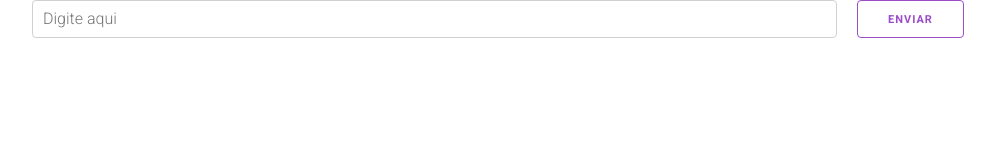
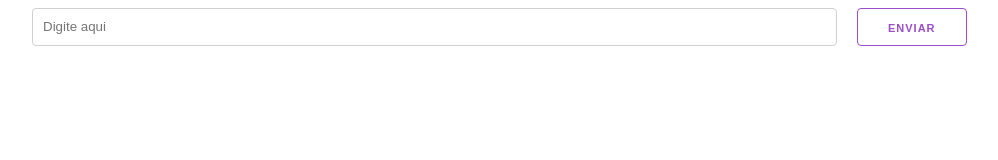
Before and after one commit to rdiego26/dummy-chat-frontend, a website: page index.html in a window 1280 px wide. Shown: the whole page, without its empty margins (68-1066 px from the left). Drawn offline with nearby package versions, Linux system fonts and the light colour scheme; some packages are replaced by stand-ins of ours; a script that the page names is missing.

Commit message:
REMOVE normalize .

```diff
--- a/index.html
+++ b/index.html
@@ -2,11 +2,9 @@
 <html lang="en">
 <head>
     <link rel="stylesheet" href="https://fonts.googleapis.com/css?family=Roboto:300,300italic,700,700italic">
-    <link rel="stylesheet" href="bower_components/normalize.css/normalize.css">
     <link rel="stylesheet" href="bower_components/milligram/dist/milligram.min.css">
     <link rel="stylesheet" href="css/style.css">
-    <script src="bower_components/sweetalert2/dist/sweetalert2.min.js"></script>
-    <link rel="stylesheet" href="bower_components/sweetalert2/dist/sweetalert2.css">
+    <link rel="stylesheet" href="bower_components/sweetalert2/dist/sweetalert2.min.css">
     <meta charset="UTF-8">
     <title>Chat Example</title>
 </head>
@@ -28,6 +26,7 @@
         </div>
     </div>
 
+    <script src="bower_components/sweetalert2/dist/sweetalert2.all.min.js"></script>
     <script src="chatApp.js"></script>
 
 </body>
```
